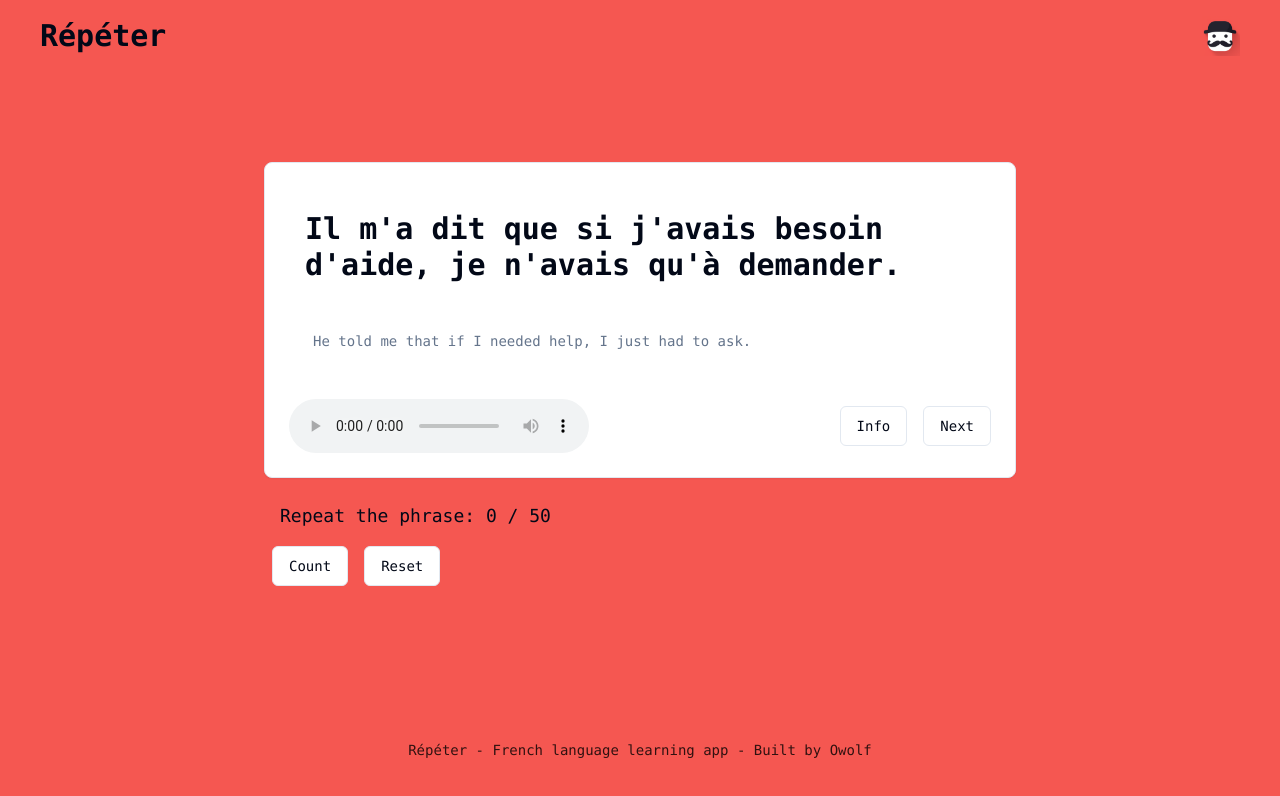
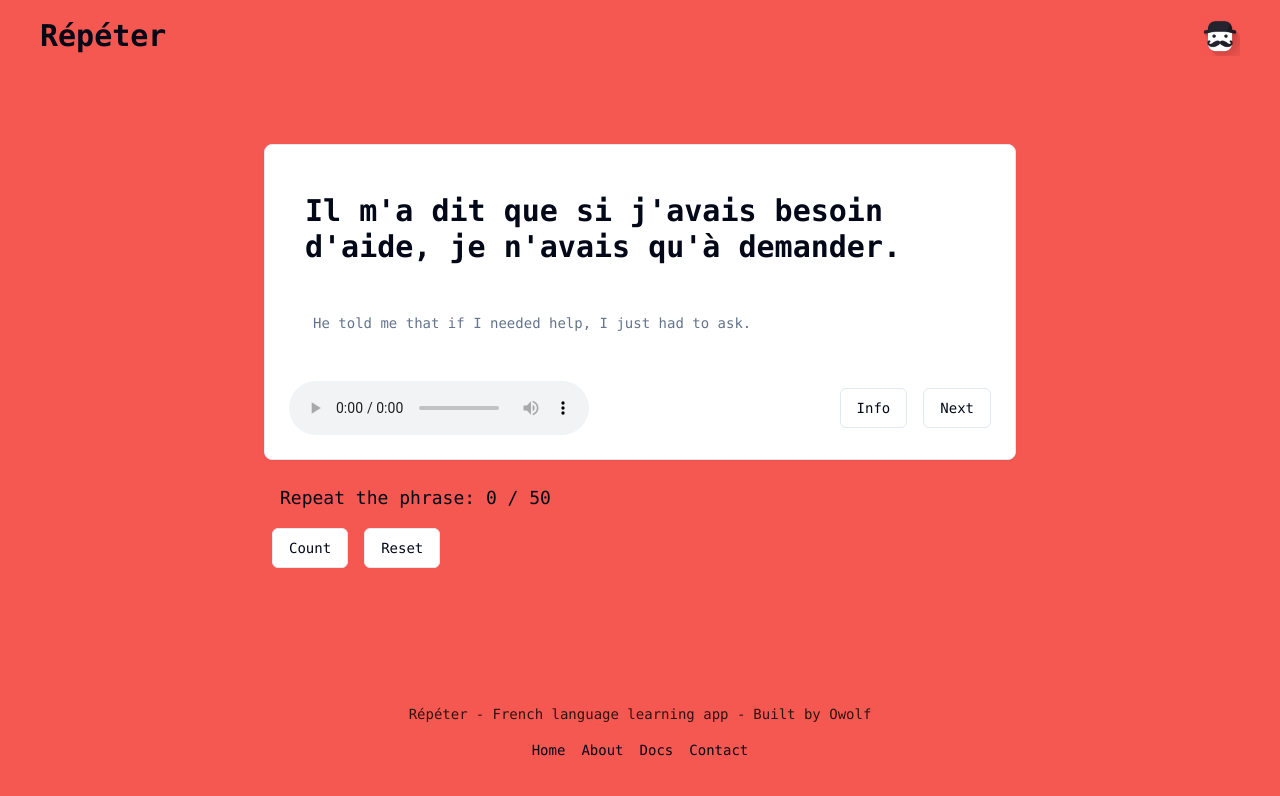
Before and after one commit to owolfdev/50xFrench, a Next.js app: page / in a window 1280 px wide. Shown: the top 796 px of the page. Built offline with nearby package versions, Linux system fonts and the light colour scheme.

Commit message:
update interface

```diff
--- /dev/null
+++ b/app/contact/page.tsx
@@ -0,0 +1,7 @@
+import React from "react";
+
+function Contact() {
+  return <div>Contact</div>;
+}
+
+export default Contact;
--- /dev/null
+++ b/app/documentation/page.tsx
@@ -0,0 +1,7 @@
+import React from "react";
+
+function Documentation() {
+  return <div>Documentation</div>;
+}
+
+export default Documentation;
--- a/app/layout.tsx
+++ b/app/layout.tsx
@@ -22,11 +22,20 @@
         <main className="flex min-h-screen flex-col items-center justify-between sm:px-8 p-2 bg-[#f55751] font-mono text-sm">
           <Navigation />
           {children}
-          <footer className="p-8 text-black opacity-80 text-sm">
-            Répéter - French language learning app -{" "}
-            <Link target="_blank" href="http://owolf.com">
-              Built by Owolf
-            </Link>
+          <footer className="flex flex-col items-center p-8 gap-4">
+            <div className=" text-black opacity-80 text-sm flex gap-2 sm:flex-row flex-col items-center">
+              <div>Répéter</div> <div>- French language learning app -</div>
+              <div>
+                <Link target="_blank" href="http://owolf.com">
+                  Built by Owolf
+                </Link>
+              </div>
+            </div>
+            <div className="flex gap-4">
+              <Link href="/">Home</Link> <Link href="/about">About</Link>{" "}
+              <Link href="/documentation">Docs</Link>{" "}
+              <Link href="/contact">Contact</Link>
+            </div>
           </footer>
         </main>
       </body>
--- a/components/navigation.tsx
+++ b/components/navigation.tsx
@@ -26,19 +26,23 @@
           {/* <DropdownMenuSeparator /> */}
           <DropdownMenuItem>
             <Link href="/about">
-              <span className="text-lg sm:text-base font-mono">About</span>
+              <span className="text-lg sm:text-base font-mono font-semibold sm:font-normal">
+                About
+              </span>
             </Link>
           </DropdownMenuItem>
           <DropdownMenuItem>
             <Link href="/documentation">
-              <span className="text-lg sm:text-base font-mono">
+              <span className="text-lg sm:text-base font-mono font-semibold sm:font-normal">
                 Documentation
               </span>
             </Link>
           </DropdownMenuItem>
           <DropdownMenuItem>
             <Link href="/contact">
-              <span className="text-lg sm:text-base font-mono">Contact Us</span>
+              <span className="text-lg sm:text-base font-mono font-semibold sm:font-normal">
+                Contact Us
+              </span>
             </Link>
           </DropdownMenuItem>
         </DropdownMenuContent>
```
